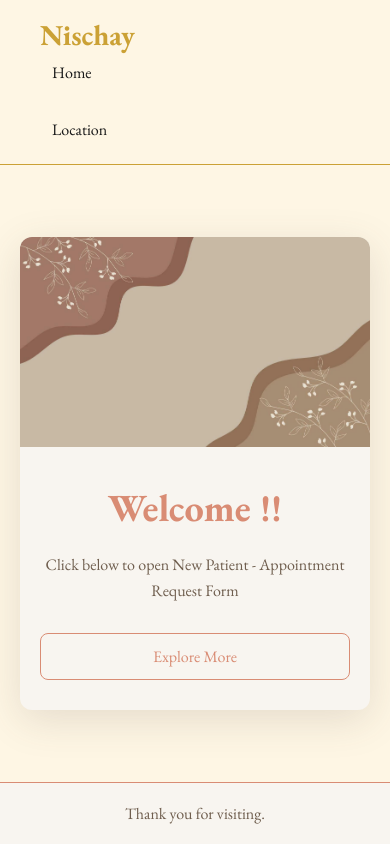
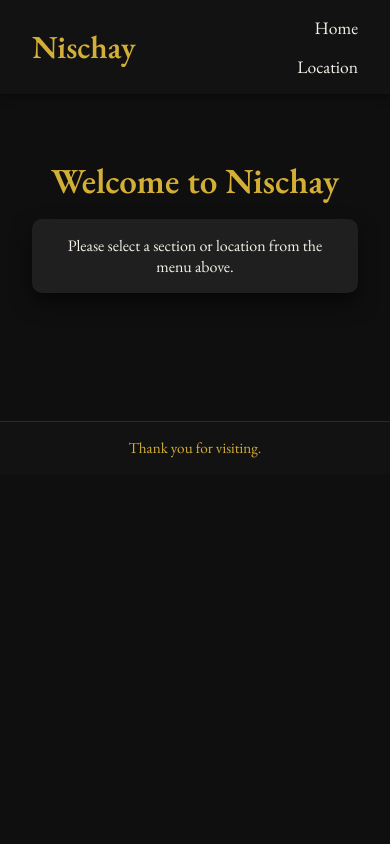
Before and after one commit to v-Star55/nischay, a plain HTML site: page index.html in a window 390 px wide. Drawn offline with nearby package versions, Linux system fonts and the light colour scheme.

Commit message:
index and css

```diff
--- a/index.html
+++ b/index.html
@@ -3,8 +3,7 @@
 <head>
   <meta charset="UTF-8" />
   <meta name="viewport" content="width=device-width, initial-scale=1.0"/>
-  <title>The Essence of Nischay</title>
-  <link href="https://fonts.googleapis.com/css2?family=EB+Garamond:wght@400;700&display=swap" rel="stylesheet">
+  <title>Nischay</title>
   <link rel="stylesheet" href="style.css" />
 </head>
 <body>
@@ -16,21 +15,21 @@
           <li class="nav-item">
             <span>Home</span>
             <ul class="dropdown">
-            <li><a href="https://power-innovation-8457--developer.sandbox.my.site.com/pentusHealthPortal?utm_location=section-a">Section A</a></li>
-            <li><a href="https://power-innovation-8457--developer.sandbox.my.site.com/pentusHealthPortal?utm_location=section-b">Section B</a></li>
-            <li><a href="https://power-innovation-8457--developer.sandbox.my.site.com/pentusHealthPortal?utm_location=section-c">Section C</a></li>
-            <li><a href="https://power-innovation-8457--developer.sandbox.my.site.com/pentusHealthPortal?utm_location=section-d">Section D</a></li>
-            <li><a href="https://power-innovation-8457--developer.sandbox.my.site.com/pentusHealthPortal?utm_location=section-e">Section E</a></li>
+              <li><a href="/section-a">Section A</a></li>
+              <li><a href="/nischay/section-b">Section B</a></li>
+              <li><a href="/nischay/section-c">Section C</a></li>
+              <li><a href="/nischay/section-d">Section D</a></li>
+              <li><a href="/nischay/section-e">Section E</a></li>
             </ul>
           </li>
           <li class="nav-item">
             <span>Location</span>
             <ul class="dropdown">
-            <li><a href="https://power-innovation-8457--developer.sandbox.my.site.com/pentusHealthPortal?utm_location=delhi">Delhi</a></li>
-            <li><a href="https://power-innovation-8457--developer.sandbox.my.site.com/pentusHealthPortal?utm_location=mumbai">Mumbai</a></li>
-            <li><a href="https://power-innovation-8457--developer.sandbox.my.site.com/pentusHealthPortal?utm_location=bangalore">Bangalore</a></li>
-            <li><a href="https://power-innovation-8457--developer.sandbox.my.site.com/pentusHealthPortal?utm_location=chennai">Chennai</a></li>
-            <li><a href="https://power-innovation-8457--developer.sandbox.my.site.com/pentusHealthPortal?utm_location=kolkata">Kolkata</a></li>
+              <li><a href="#bangalore">Bangalore</a></li>
+              <li><a href="#delhi">Delhi</a></li>
+              <li><a href="/nischay/mumbai">Mumbai</a></li>
+              <li><a href="/nischay/chennai">Chennai</a></li>
+              <li><a href="/nischay/kolkata">Kolkata</a></li>
             </ul>
           </li>
         </ul>
@@ -38,25 +37,55 @@
     </div>
   </header>
 
-
-
   <main class="main">
-    <div class="container">
-      <div class="left">
-        <img src="photo.jpg" alt="Nischay Image">
-
-      </div>
-      <div class="right">
-        <h1>Welcome !!</h1>
-        <p>Click below to open New Patient - Appointment Request Form</p>
-        <a href="https://power-innovation-8457--developer.sandbox.my.site.com/IntakeForm" target="_blank">Explore More</a>
-      </div>
+    <div id="dynamic-content" class="container">
+      <h1>Welcome to Nischay</h1>
+      <p>Please select a section or location from the menu above.</p>
     </div>
   </main>
 
   <footer class="footer">
     <p>Thank you for visiting.</p>
   </footer>
+
+  <script>
+  const content = document.getElementById('dynamic-content');
+
+  const validPaths = {
+    "bangalore": "Bangalore",
+    "delhi": "Delhi",
+    "mumbai": "Mumbai",
+    "chennai": "Chennai",
+    "kolkata": "Kolkata",
+    "section-a": "Section A",
+    "section-b": "Section B",
+    "section-c": "Section C",
+    "section-d": "Section D",
+    "section-e": "Section E"
+  };
+
+  function renderContent() {
+    const hash = window.location.hash.replace('#', '');
+    if (validPaths[hash]) {
+      content.innerHTML = `
+        <h1>${validPaths[hash]}</h1>
+        <p>Click the button below to go to the Intake Form.</p>
+        <a class="cta-button" href="https://power-innovation-8457--developer.sandbox.my.site.com/pentusHealthPortal?utm_location=${hash}" target="_blank">Go to Form</a>
+      `;
+    } else {
+      content.innerHTML = `
+        <h1>Welcome to Nischay</h1>
+        <p>Please select a section or location from the menu above.</p>
+      `;
+    }
+  }
+
+  // Load content on initial load
+  window.addEventListener('load', renderContent);
+
+  // Listen to hash change (for when user clicks)
+  window.addEventListener('hashchange', renderContent);
+</script>
+
 </body>
-
 </html>
--- a/style.css
+++ b/style.css
@@ -1,220 +1,182 @@
+/* Google Font */
+@import url('https://fonts.googleapis.com/css2?family=EB+Garamond:wght@400;600&display=swap');
+
+/* Reset */
 * {
   margin: 0;
   padding: 0;
   box-sizing: border-box;
 }
 
-html, body {
-  margin: 0;
-  padding: 0;
+body, html {
   font-family: 'EB Garamond', serif;
-  background-color: #fef6e4; /* Soft cream */
-  color: #5a4a42; /* Dark warm gray */
+  background-color: #0f0f0f;
+  color: #f3f1e8;
   min-height: 100vh;
-  display: flex;
-  flex-direction: column;
+  scroll-behavior: smooth;
 }
 
-.container {
-  display: flex;
-  max-width: 1200px;
-  width: 100%;
-  background-color: #f8f5f0; /* Off-white warm */
-  border-radius: 12px;
-  overflow: hidden;
-  box-shadow: 0 10px 40px rgba(90, 74, 66, 0.15); /* softer shadow */
-}
-
-.main {
-  flex: 1;
-  display: flex;
-  align-items: center;
-  justify-content: center;
-  padding: 20px;
-}
-
-.left {
-  flex: 1;
-}
-
-.left img {
-  width: 100%;
-  height: 100%;
-  object-fit: cover;
-}
-
-.right {
-  flex: 1;
-  padding: 60px 40px;
-  display: flex;
-  flex-direction: column;
-  justify-content: center;
-}
-
-.right h1 {
-  font-size: 3rem;
-  margin-bottom: 20px;
-  color: #d98c74; /* Soft coral */
-}
-
-.right h2 {
-  font-size: 1.5rem;
-  margin-bottom: 16px;
-  font-weight: 400;
-  color: #a68b7b; /* Muted warm taupe */
-}
-
-.right p {
-  font-size: 1.1rem;
-  line-height: 1.6;
-  margin-bottom: 30px;
-  color: #6f5e4e; /* Medium warm brown */
-}
-
-.right a {
-  display: inline-block;
-  padding: 12px 24px;
-  border: 1px solid #d98c74;
-  border-radius: 8px;
-  color: #d98c74;
-  text-decoration: none;
-  transition: all 0.3s ease;
-  font-size: 1rem;
-}
-
-.right a:hover {
-  background-color: #d98c74;
-  color: #f8f5f0; /* Off-white text on hover */
-}
-
-@media(max-width: 900px) {
-  .container {
-    flex-direction: column;
-  }
-
-  .right {
-    padding: 30px 20px;
-    text-align: center;
-  }
-
-  .right h1 {
-    font-size: 2.4rem;
-  }
-
-  .right p {
-    font-size: 1rem;
-  }
-}
-
-.footer {
-  background-color: #f8f5f0; /* Off-white footer */
-  color: #6f5e4e;
-  text-align: center;
-  padding: 20px;
-  font-size: 1rem;
-  border-top: 1px solid #d98c74;
-}
-
-
-
-/* NAVIGATION BAR */
-
+/* Navbar */
 .navbar {
-  /* background-color: #0a0a0a; */
-  padding: 16px 40px;
-  border-bottom: 1px solid #cba135;
-  color:#cba135;
+  background-color: #121212;
+  padding: 1rem 2rem;
+  box-shadow: 0 2px 8px rgba(0, 0, 0, 0.5);
   position: sticky;
   top: 0;
-  z-index: 1000;
+  z-index: 999;
 }
 
 .nav-container {
-  max-width: 1200px;
-  margin: auto;
   display: flex;
+  justify-content: space-between;
   align-items: center;
-  justify-content: space-between;
 }
 
 .logo {
-  font-family: 'EB Garamond', serif;
-  color: #cba135;
-  font-size: 1.8rem;
+  font-size: 2rem;
+  color: #d4af37;
+  font-weight: 600;
 }
 
+/* Navigation */
 .nav-menu {
+  display: flex;
+  gap: 2rem;
   list-style: none;
-  display: flex;
-  gap: 40px;
 }
 
 .nav-item {
   position: relative;
-  color: #070707;
-  font-size: 1rem;
-  cursor: pointer;
 }
 
 .nav-item span {
-  padding: 8px 12px;
-  display: inline-block;
-    color:#181818;
-
+  font-size: 1.1rem;
+  color: #f3f1e8;
+  cursor: pointer;
+  transition: color 0.3s ease;
 }
 
-.nav-item:hover span {
-  color: #cba135;
+.nav-item span:hover {
+  color: #d4af37;
 }
 
+/* Dropdown */
 .dropdown {
+  position: absolute;
+  top: 100%;
+  left: 0;
+  background-color: #1f1f1f;
+  border-radius: 8px;
+  box-shadow: 0 8px 20px rgba(0, 0, 0, 0.6);
   display: none;
-  position: absolute;
-  top: 40px;
-  background-color: #1c1c1c;
-  border: 1px solid #cba135;
-  border-radius: 6px;
-  min-width: 150px;
-  z-index: 1000;
-}
-
-.nav-item:hover .dropdown {
-  display: block;
+  flex-direction: column;
+  padding: 0.5rem 0;
+  min-width: 200px;
+  animation: fadeIn 0.3s ease-in-out;
 }
 
 .dropdown li {
   list-style: none;
+  border-bottom: 1px solid #333;
 }
 
-.dropdown li a {
-  display: block;
-  padding: 10px 16px;
-  text-decoration: none;
-  color: #e6e1d3;
-  transition: background-color 0.2s ease;
+.dropdown li:last-child {
+  border-bottom: none;
 }
 
-.dropdown li a:hover {
-  background-color: #2a2a2a;
-  color: #cba135;
+.dropdown a {
+  color: #f3f1e8;
+  text-decoration: none;
+  padding: 0.75rem 1rem;
+  display: block;
+  transition: background 0.3s, color 0.3s;
 }
 
-/* Optional: Responsive tweaks */
-@media(max-width: 768px) {
-  .nav-container {
+.dropdown a:hover {
+  background-color: #d4af37;
+  color: #0f0f0f;
+}
+
+.nav-item:hover .dropdown {
+  display: flex;
+}
+
+/* Main Section */
+.main {
+  padding: 4rem 2rem;
+  text-align: center;
+}
+
+.main h1 {
+  font-size: 3rem;
+  color: #d4af37;
+  margin-bottom: 1rem;
+}
+
+.main p {
+  font-size: 1.2rem;
+  max-width: 600px;
+  margin: 0 auto;
+  background: #1f1f1f;
+  padding: 1rem 1.5rem;
+  border-radius: 10px;
+  box-shadow: 0 10px 20px rgba(0,0,0,0.5);
+}
+
+/* Dynamic link */
+a[href*="pentusHealthPortal"] {
+  display: inline-block;
+  margin-top: 1.5rem;
+  padding: 0.75rem 1.5rem;
+  background-color: #d4af37;
+  color: #121212;
+  text-decoration: none;
+  border-radius: 8px;
+  font-weight: 600;
+  transition: background 0.3s ease;
+}
+
+a[href*="pentusHealthPortal"]:hover {
+  background-color: #b4902f;
+}
+
+/* Footer */
+.footer {
+  background-color: #121212;
+  padding: 1rem 0;
+  text-align: center;
+  color: #d4af37;
+  border-top: 1px solid #2a2a2a;
+  margin-top: 4rem;
+  font-size: 0.95rem;
+}
+
+/* Animations */
+@keyframes fadeIn {
+  from { opacity: 0; transform: translateY(10px); }
+  to { opacity: 1; transform: translateY(0); }
+}
+
+/* Responsive */
+@media (max-width: 768px) {
+  .nav-menu {
     flex-direction: column;
-    align-items: flex-start;
+    gap: 1rem;
+    align-items: flex-end;
   }
 
-  .nav-menu {
-    flex-direction: column;
-    gap: 20px;
+  .main h1 {
+    font-size: 2.2rem;
+  }
+
+  .main p {
+    font-size: 1rem;
   }
 
   .dropdown {
-    position: static;
-    border: none;
-    box-shadow: none;
-    padding-left: 10px;
+    position: relative;
+    top: auto;
+    left: auto;
+    min-width: 100%;
   }
 }
```
Lines whose indentation alone changed are shown as unchanged.
